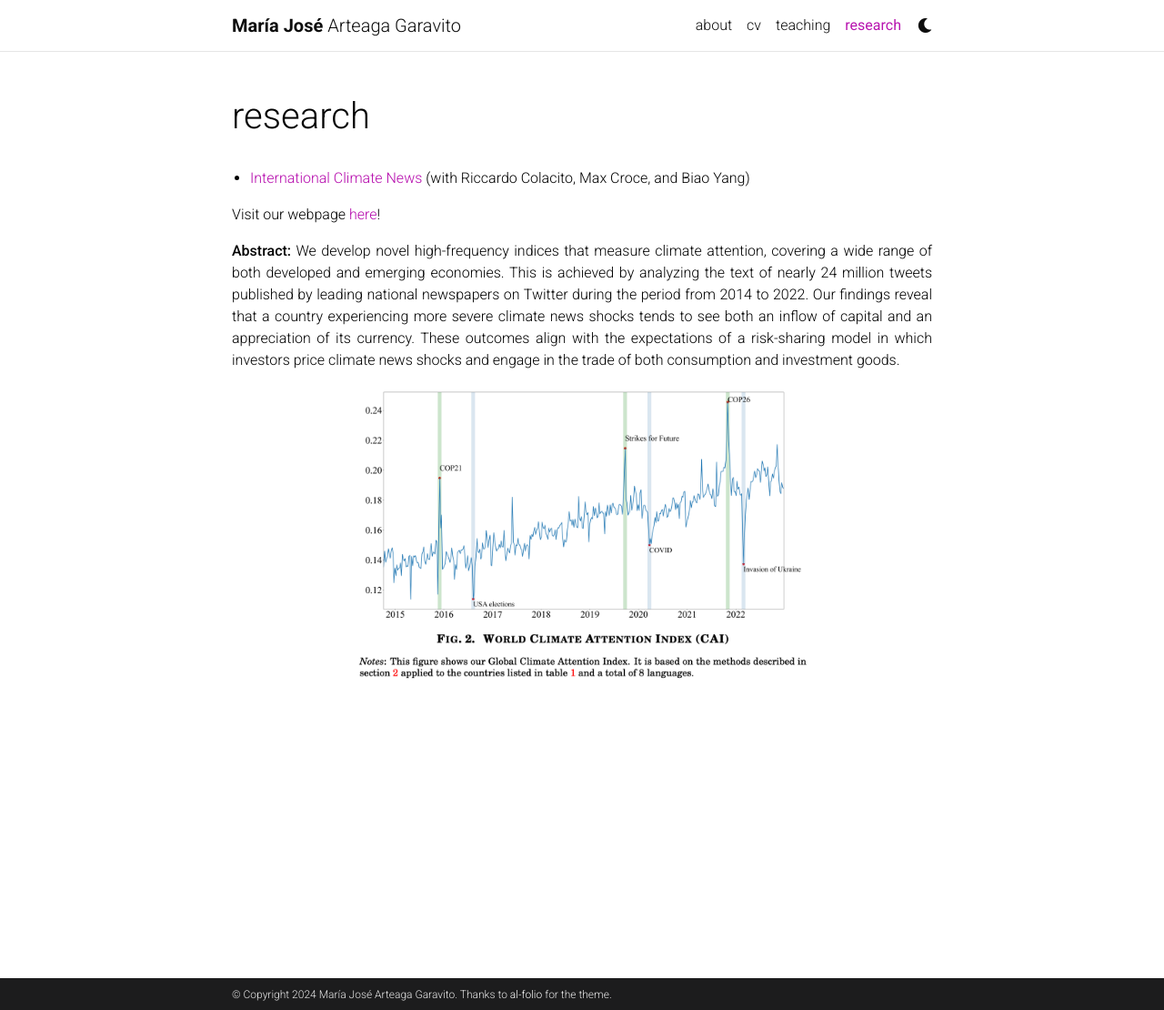
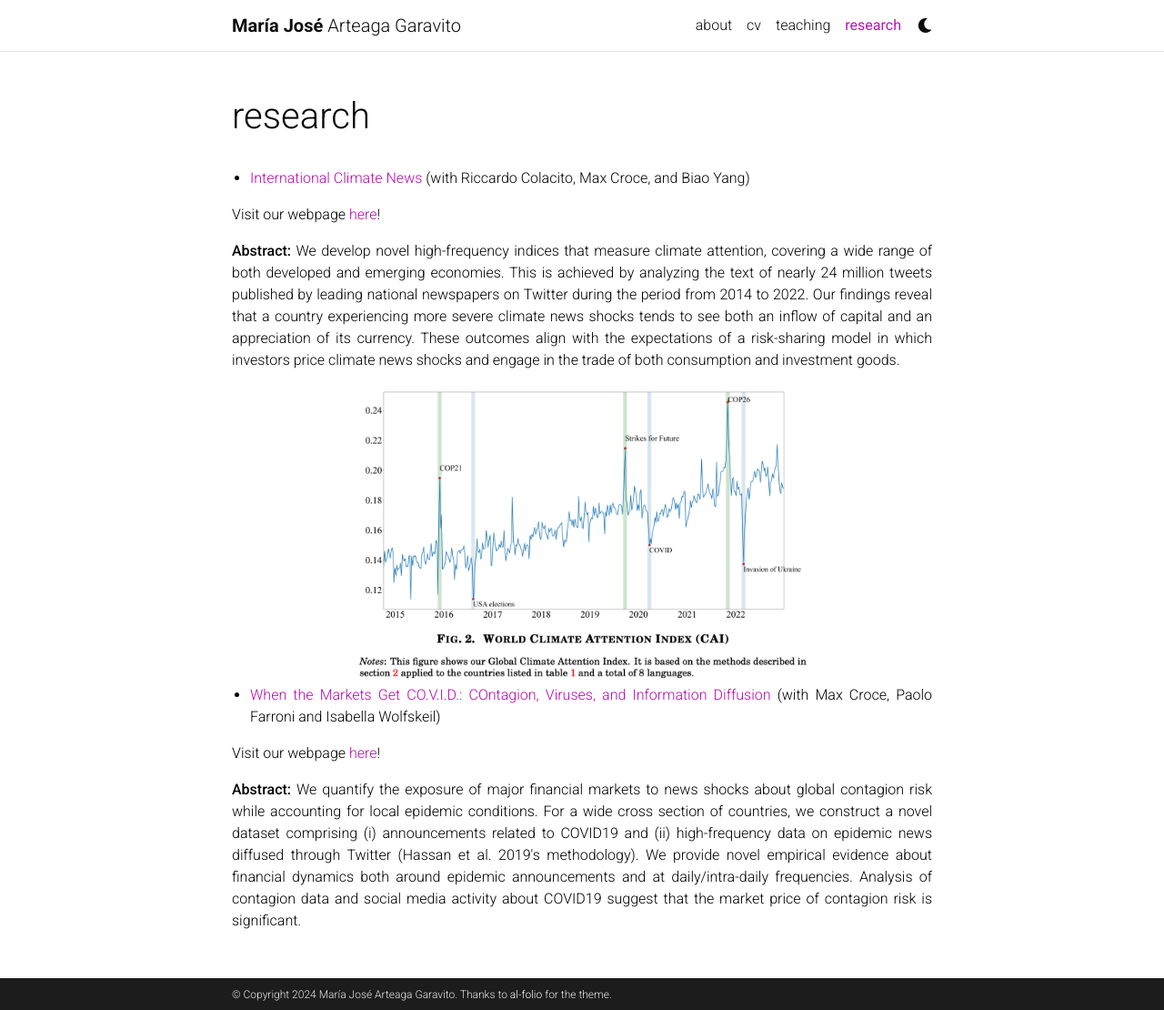
Before and after one commit to majoarteaga/majoarteaga.github.io, a Jekyll site: the page built from _pages/research.md, in a window 1280 px wide and 1110 px high. Shown: the whole window at 91% size. Built offline with Jekyll 4.4.1, drawn with Linux system fonts in a browser that asks for light colours; comment, search, counter and statistics services are not loaded; a style sheet for code colours, icons or effects is not loaded.

Commit message:
Update research.md

```diff
--- a/_pages/research.md
+++ b/_pages/research.md
@@ -35,3 +35,11 @@ nav_order: 6
 <div style="text-align: center;">
     <img src="https://majoarteaga.github.io/assets/img/cai_fig.png" alt="International Climate News" style="width: 500px;">
 </div>
+
+<div class="text-column">
+    <ul>
+        <li><a href="https://papers.ssrn.com/sol3/papers.cfm?abstract_id=3560347">When the Markets Get CO.V.I.D.: COntagion, Viruses, and Information Diffusion</a> (with Max Croce, Paolo Farroni and Isabella Wolfskeil)</li>
+    </ul>
+    <p>Visit our webpage <a href="https://sites.google.com/view/when-markets-get-covid/home?authuser=0">here</a>!</p>
+    <p><strong>Abstract:</strong> We quantify the exposure of major financial markets to news shocks about global contagion risk while accounting for local epidemic conditions. For a wide cross section of countries, we construct a novel dataset comprising (i) announcements related to COVID19 and (ii) high-frequency data on epidemic news diffused through Twitter (Hassan et al. 2019's methodology). We provide novel empirical evidence about financial dynamics both around epidemic announcements and at daily/intra-daily frequencies. Analysis of contagion data and social media activity about COVID19 suggest that the market price of contagion risk is significant.</p>
+</div>
```
